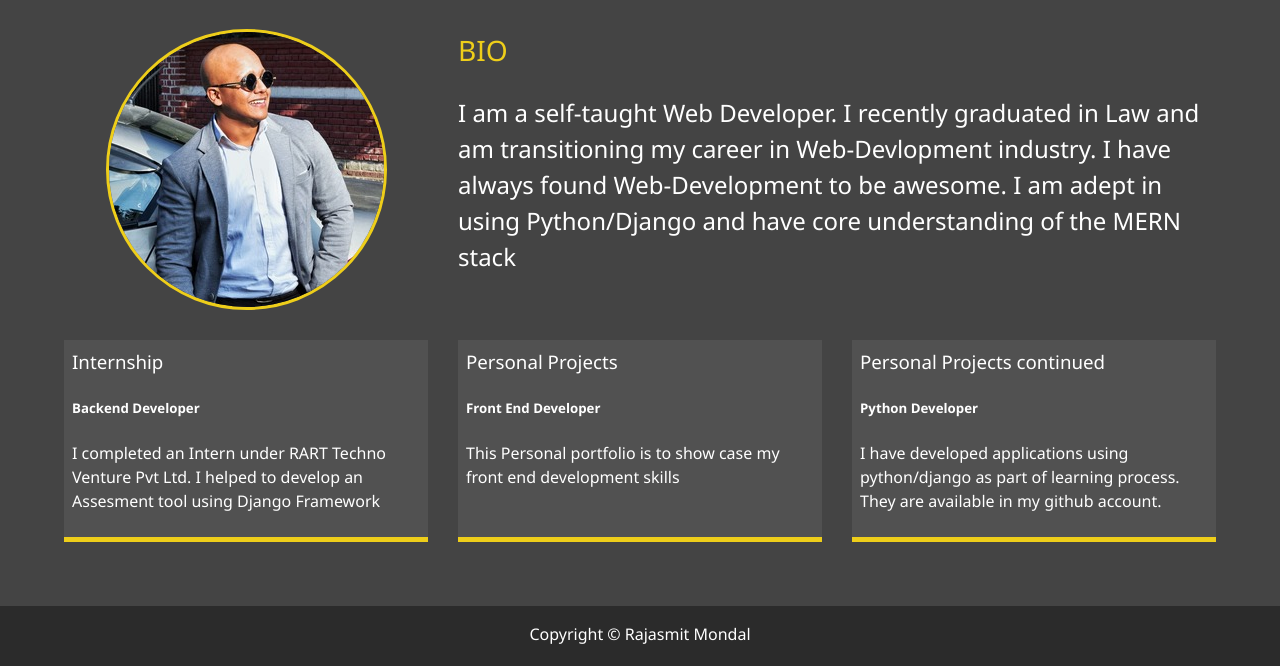
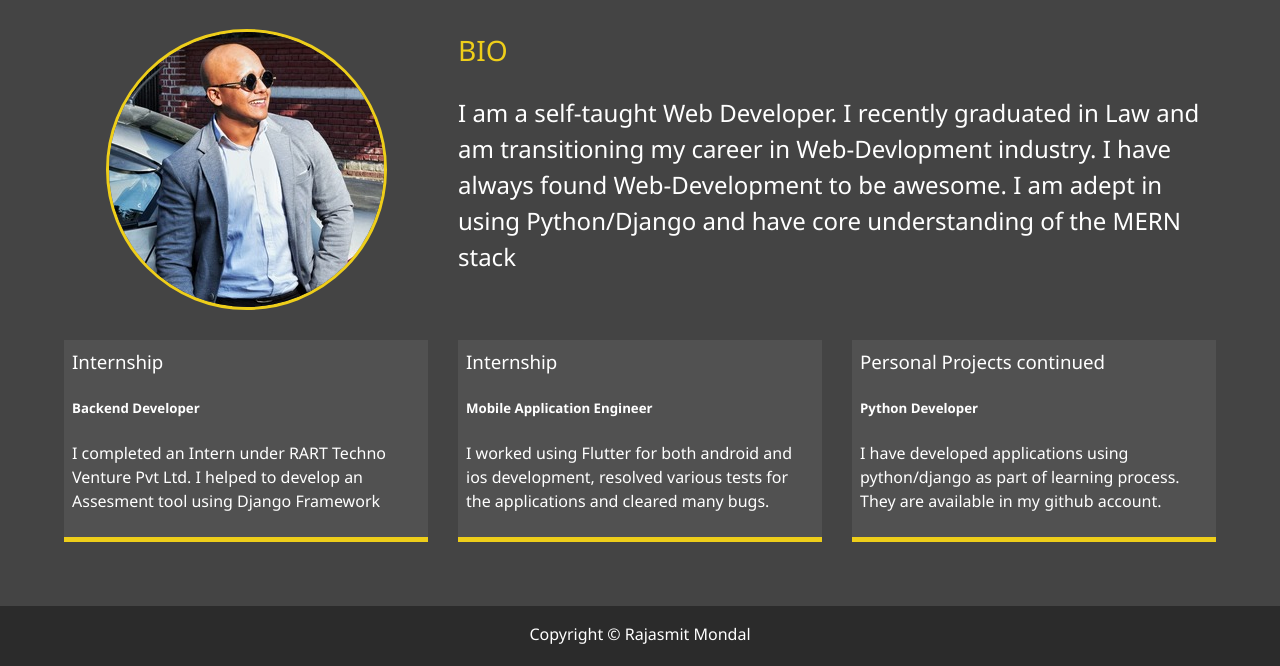
Before and after one commit to Rajasmit/modern_portfolio, a plain HTML site: page about.html in a window 1280 px wide. Shown: the part 253-919 px from the top of the page. Drawn offline with Linux system fonts and the light colour scheme.

Commit message:
Update about.html

```diff
--- a/about.html
+++ b/about.html
@@ -79,11 +79,10 @@
       </div>
 
       <div class="job job-2">
-        <h3>Personal Projects</h3>
-        <h5>Front End Developer</h5>
+        <h3>Internship</h3>
+        <h5>Mobile Application Engineer</h5>
         <p>
-          This Personal portfolio is to show case my front end development
-          skills
+          I worked using Flutter for both android and ios development, resolved various tests for the applications and cleared many bugs.
         </p>
       </div>
 
```
